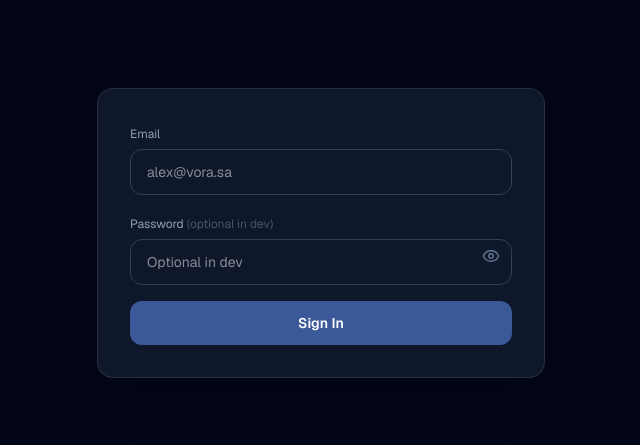
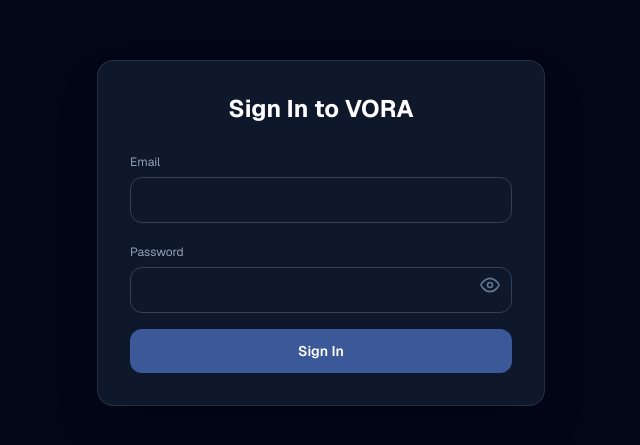
Before and after one commit to booody3d-lang/vora, a Next.js app: page /auth/login in a window 1280 px wide. Shown: the part 167-612 px from the top of the page, without its empty margins (319-959 px from the left). Built offline with nearby package versions, Linux system fonts and the light colour scheme; no server answers.

Commit message:
Update LoginForm.tsx

```diff
--- a/src/components/auth/LoginForm.tsx
+++ b/src/components/auth/LoginForm.tsx
@@ -3,7 +3,6 @@
 import { useState } from "react";
 import Link from "next/link";
 import { useSearchParams } from "next/navigation";
-import { Eye, EyeOff } from "lucide-react"; // تم استيراد الأيقونات
 import { usePermissions } from "@/providers/VoraProviders";
 import { useTranslations } from "@/i18n/use-translations";
 import {
@@ -15,17 +14,7 @@ import { DEFAULT_LOCALE } from "@/i18n/config";
 import type { AuthUser, VoraRole } from "@/types/security";
 
 type AuthMode = "email" | "phone";
-
 const isDev = process.env.NODE_ENV === "development";
-
-const DEMO_ROLE_KEYS: Record<VoraRole, string | null> = {
-  visitor: null,
-  registered: "auth.demoAccounts.registered",
-  professional: "auth.demoAccounts.professional",
-  company: "auth.demoAccounts.company",
-  admin: "auth.demoAccounts.admin",
-  owner: "auth.demoAccounts.owner",
-};
 
 export function LoginForm() {
   const { t } = useTranslations();
@@ -35,17 +24,9 @@ export function LoginForm() {
   const [mode, setMode] = useState<AuthMode>("email");
   const [email, setEmail] = useState("");
   const [password, setPassword] = useState("");
-  const [showPassword, setShowPassword] = useState(false); // حالة إظهار/إخفاء كلمة المرور
-  const [phone, setPhone] = useState("");
-  const [otp, setOtp] = useState("");
-  const [otpSent, setOtpSent] = useState(false);
-  const [totpCode, setTotpCode] = useState("");
-  const [requires2FA, setRequires2FA] = useState(false);
+  const [showPassword, setShowPassword] = useState(false);
+  const [loading, setLoading] = useState(false);
   const [error, setError] = useState("");
-  const [loading, setLoading] = useState(false);
-  const [demoOtp, setDemoOtp] = useState<string>();
-
-  // ... (تم الإبقاء على الدوال كما هي لضمان عملها)
 
   async function loginWithEmail(loginEmail: string, loginPassword?: string, fallbackRole?: VoraRole) {
     setLoading(true);
@@ -53,81 +34,50 @@ export function LoginForm() {
     try {
       const res = await fetch("/api/auth/login", {
         method: "POST",
-        credentials: "include",
         headers: { "Content-Type": "application/json" },
-        body: JSON.stringify({
-          email: loginEmail,
-          password: loginPassword ?? (isDev ? undefined : ""),
-          devMock: isDev,
-        }),
+        body: JSON.stringify({ email: loginEmail, password: loginPassword ?? (isDev ? undefined : ""), devMock: isDev }),
       });
-      const data = await res.json() as { user?: AuthUser; error?: string; requires2FA?: boolean; };
-      if (data.requires2FA) { setRequires2FA(true); setEmail(loginEmail); return; }
+      const data = await res.json();
       if (!res.ok) { setError(data.error ?? t("auth.loginFailed")); return; }
-      if (!data.user) { setError(t("auth.loginNoUser")); return; }
-      await navigateAfterLogin(data.user, fallbackRole);
+      const dest = redirectTo ?? localizePath(getRedirectForRole(data.user?.role ?? fallbackRole ?? "registered"), DEFAULT_LOCALE);
+      window.location.assign(dest);
     } catch { setError(t("common.networkError")); } finally { setLoading(false); }
   }
 
-  // ... (باقي الدوال كما هي)
-  async function navigateAfterLogin(user: Pick<AuthUser, "role">, fallbackRole?: VoraRole) {
-    const dest = resolveDestination(user, fallbackRole);
-    try { await refreshSession(); } catch {}
-    window.location.assign(dest);
-  }
-  function resolveDestination(user: Pick<AuthUser, "role">, fallbackRole?: VoraRole): string {
-    if (redirectTo) return redirectTo;
-    const role = (user.role ?? fallbackRole ?? "registered") as VoraRole;
-    const barePath = getRedirectForRole(role);
-    const locale = (typeof window !== "undefined" ? getLocaleFromPathname(window.location.pathname) : null) ?? DEFAULT_LOCALE;
-    return localizePath(barePath, locale);
-  }
-  async function handleEmailLogin(e: React.FormEvent) { e.preventDefault(); await loginWithEmail(email, password); }
-  async function sendOtp() { /*...*/ }
-  async function verifyOtp(e: React.FormEvent) { /*...*/ }
-
   return (
     <div className="w-full max-w-md rounded-2xl border border-white/10 bg-[#0F172A] p-8 shadow-2xl">
-      {/* ... (الهيدر وجزء الـ Dev كما هو) */}
+      <h1 className="mb-6 text-center text-2xl font-bold text-white">{t("auth.signIn")}</h1>
 
-      {mode === "email" ? (
-        <form onSubmit={handleEmailLogin} className="space-y-4">
+      {error && <p className="mb-3 rounded-lg bg-red-500/10 px-3 py-2 text-sm text-red-400">{error}</p>}
+
+      <form onSubmit={(e) => { e.preventDefault(); loginWithEmail(email, password); }} className="space-y-4">
         <div>
           <label className="text-xs text-slate-400">{t("auth.email")}</label>
-            <input type="email" value={email} onChange={(e) => setEmail(e.target.value)} required className="mt-1 w-full rounded-xl border border-slate-700 bg-slate-900 px-4 py-3 text-sm text-white focus:border-[#3B5998] focus:outline-none" placeholder="alex@vora.sa" />
+          <input type="email" value={email} onChange={(e) => setEmail(e.target.value)} required className="mt-1 w-full rounded-xl border border-slate-700 bg-slate-900 px-4 py-3 text-sm text-white" />
         </div>
 
-          {/* حقل كلمة المرور مع أيقونة العين */}
         <div className="relative">
-            <label className="text-xs text-slate-400">
-              {t("auth.password")} {isDev && <span className="text-slate-600">{t("auth.passwordOptionalDev")}</span>}
-            </label>
+          <label className="text-xs text-slate-400">{t("auth.password")}</label>
           <input
             type={showPassword ? "text" : "password"}
             value={password}
             onChange={(e) => setPassword(e.target.value)}
             required={!isDev}
-              className="mt-1 w-full rounded-xl border border-slate-700 bg-slate-900 px-4 py-3 text-sm text-white focus:border-[#3B5998] focus:outline-none"
-              placeholder={isDev ? t("auth.passwordPlaceholderDev") : undefined}
+            className="mt-1 w-full rounded-xl border border-slate-700 bg-slate-900 px-4 py-3 text-sm text-white"
           />
-            <button
-              type="button"
-              onClick={() => setShowPassword(!showPassword)}
-              className="absolute right-3 top-9 text-slate-500 hover:text-white"
-            >
-              {showPassword ? <EyeOff size={18} /> : <Eye size={18} />}
+          <button type="button" onClick={() => setShowPassword(!showPassword)} className="absolute right-3 top-9 text-slate-500 hover:text-white">
+            {showPassword ? (
+              <svg width="20" height="20" viewBox="0 0 24 24" fill="none" stroke="currentColor" strokeWidth="2"><path d="M17.94 17.94A10.07 10.07 0 0 1 12 20c-7 0-11-8-11-8a18.45 18.45 0 0 1 5.06-5.94M9.9 4.24A9.12 9.12 0 0 1 12 4c7 0 11 8 11 8a18.5 18.5 0 0 1-2.16 3.19m-6.72-1.07a3 3 0 1 1-4.24-4.24"/><line x1="1" y1="1" x2="23" y2="23"/></svg>
+            ) : (
+              <svg width="20" height="20" viewBox="0 0 24 24" fill="none" stroke="currentColor" strokeWidth="2"><path d="M1 12s4-8 11-8 11 8 11 8-4 8-11 8-11-8-11-8z"/><circle cx="12" cy="12" r="3"/></svg>
+            )}
           </button>
         </div>
 
-          {/* ... (باقي الفورم كما هو) */}
-          <button type="submit" disabled={loading} className="w-full rounded-xl bg-[#3B5998] py-3 text-sm font-semibold text-white hover:bg-[#2d4373] disabled:opacity-50">
+        <button type="submit" disabled={loading} className="w-full rounded-xl bg-[#3B5998] py-3 text-sm font-semibold text-white">
           {loading ? t("auth.signingIn") : t("auth.signInButton")}
         </button>
       </form>
-      ) : (
-        /* ... (جزء الـ OTP كما هو) */
-        <></>
-      )}
     </div>
   );
 }
```
Lines whose indentation alone changed are shown as unchanged.
